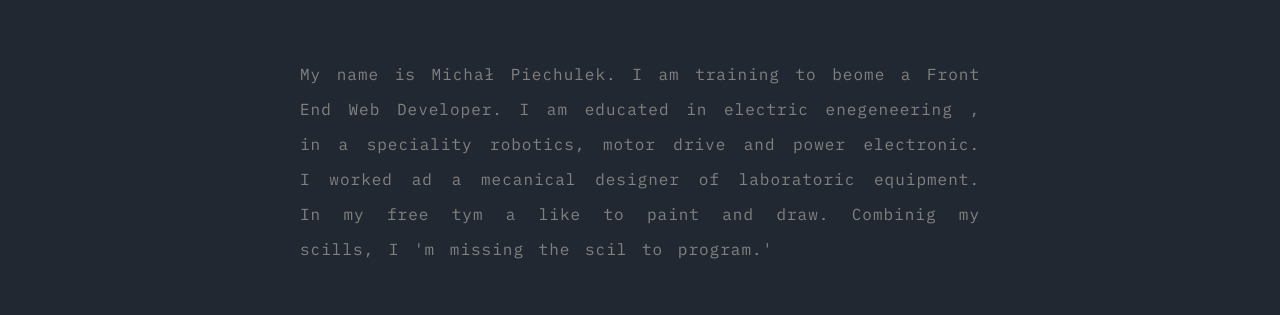
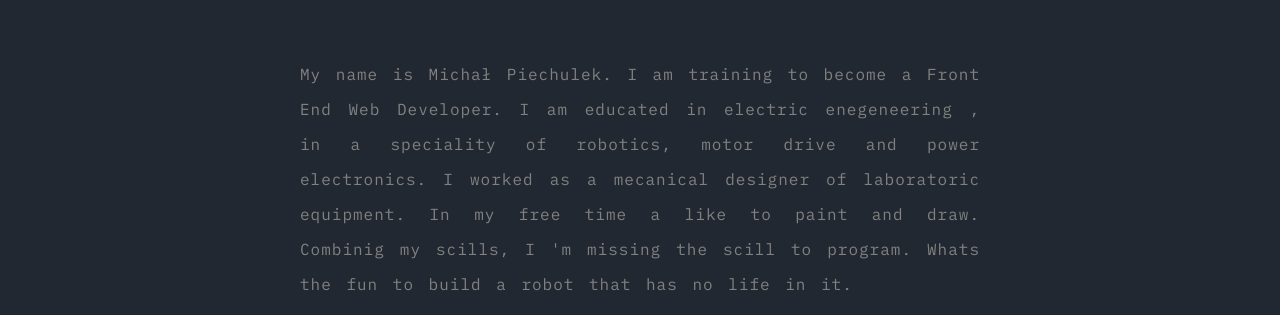
Before and after one commit to mpiechulek/Portfolio-, a website built with webpack: page src/template.html in a window 1280 px wide. Shown: the part 633-948 px from the top of the page. Built offline with nearby package versions, Linux system fonts and the light colour scheme.

Commit message:
Initial dist subtree commit

```diff
--- a/src/template.html
+++ b/src/template.html
@@ -40,7 +40,7 @@
         <article class="main_wpapper">
             <section class="main_section scroll-bg" id="aboutme">
                 <h2 class="heading-second">ABOUT ME</h2>
-                <p class="paragraph">My name is Michał Piechulek. I am training to beome a Front End Web Developer. I am educated in electric enegeneering , in a speciality robotics, motor drive and power electronic. I worked ad a mecanical designer of laboratoric equipment. In my free tym a like to paint and draw. Combinig my scills, I 'm missing the scil to program.'   </p>
+                <p class="paragraph">My name is Michał Piechulek. I am training to become a Front End Web Developer. I am educated in electric enegeneering , in a speciality of robotics, motor drive and power electronics. I worked as a mecanical designer of laboratoric equipment. In my free time a like to paint and draw. Combinig my scills, I 'm missing the scill to program. Whats the fun to build a robot that has no life in it. </p>
             </section>
 
             <!-- ============================================================== -->
```
